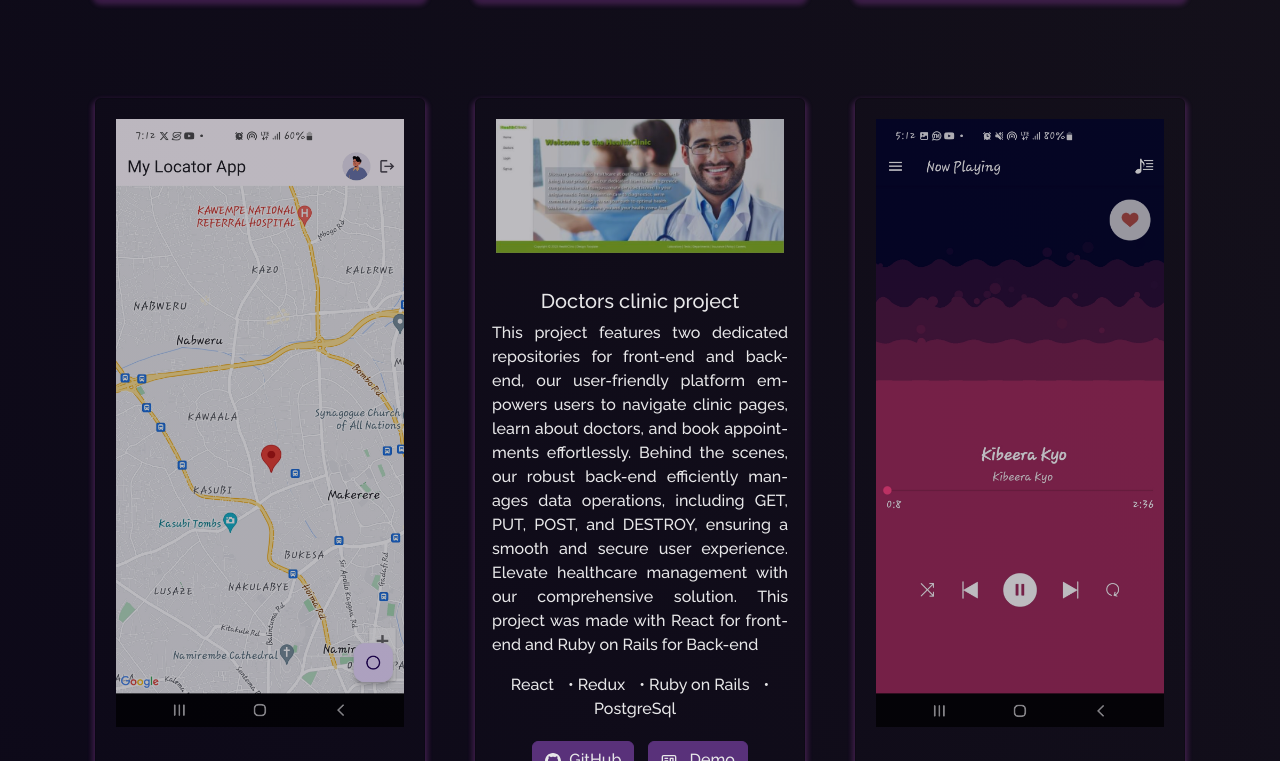
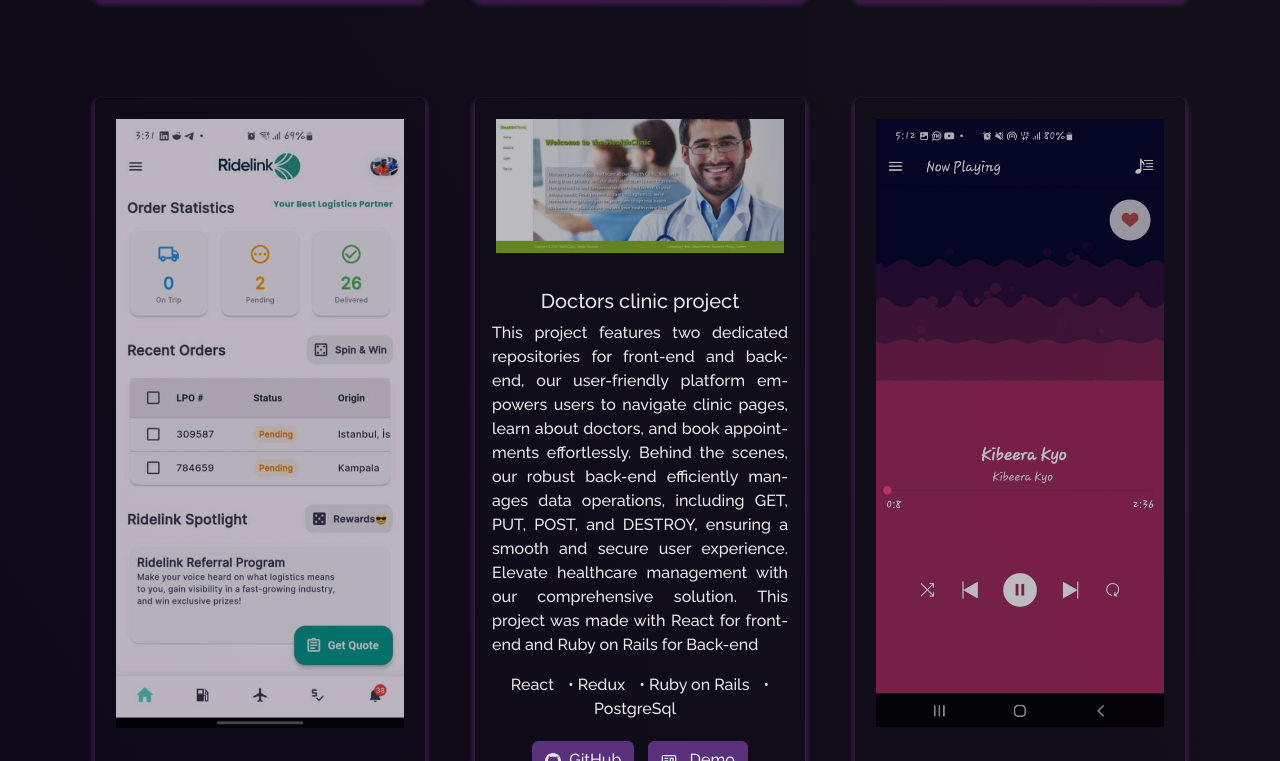
Before and after one commit to arnoldnekemiah/arnoldnek, a React (Create React App) app: page /project in a window 1280 px wide. Shown: the part 779-1540 px from the top of the page. Built offline with nearby package versions, Linux system fonts and the light colour scheme.

Commit message:
projects update

```diff
--- a/src/components/Projects/Projects.js
+++ b/src/components/Projects/Projects.js
@@ -2,7 +2,8 @@ import React from 'react';
 import { Container, Row, Col } from 'react-bootstrap';
 import ProjectCard from './ProjectCards';
 import Particle from '../Particle';
-import locator from '../../Assets/Projects/locator.jpg';
+// import locator from '../../Assets/Projects/locator.jpg';
+import locator2 from '../../Assets/Projects/locator2.jpeg';
 import devSchool from '../../Assets/Projects/devSchool.png';
 import metflixNew from '../../Assets/Projects/metflixNew.png';
 import space from '../../Assets/Projects/space.png';
@@ -61,13 +62,13 @@ function Projects() {
 
           <Col md={4} className="project-card">
             <ProjectCard
-              imgPath={locator}
+              imgPath={locator2}
               isBlog={false}
-              title="Locator App"
-              description="This is an app that shows your current location on the map. It also has Authentication with firebase"
-              techStacks={['Flutter']}
-              ghLink="https://github.com/arnoldnekemiah/locator_app"
-              demoLink="#"
+              title="Ridelink App"
+              description="I built the Ridelink app with flutter. It is an app that allows users to request for quotes for importing and exporting goods and provide container visualization"
+              techStacks={['Flutter', 'Dart', 'RestAPI', 'Firebase']}
+              ghLink="https://play.google.com/store/apps/details?id=com.ridelink.app&hl=en"
+              demoLink="https://play.google.com/store/apps/details?id=com.ridelink.app&hl=en"
             />
           </Col>
 
```
Also changed, not shown: src/Assets/Projects/locator2.jpeg (added).
